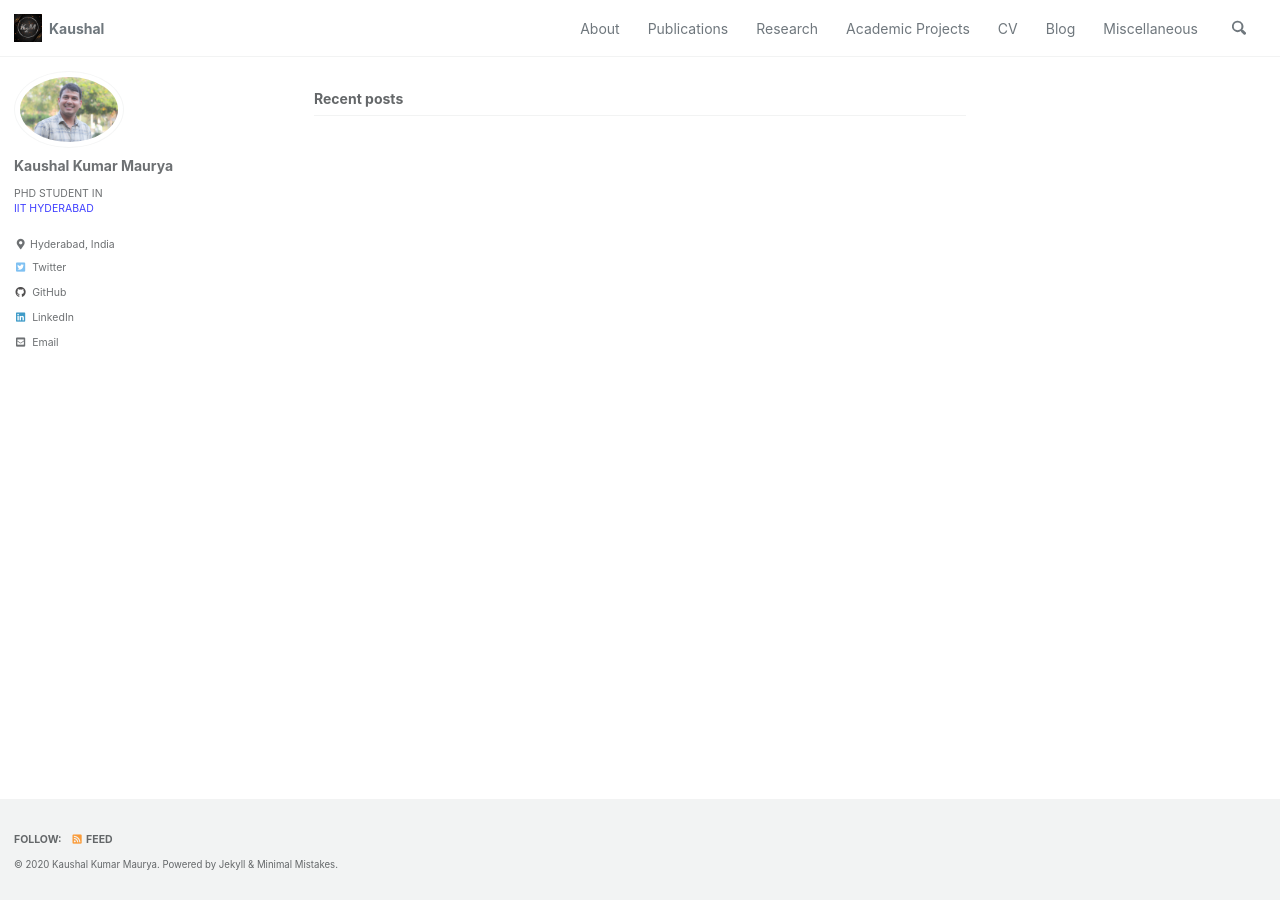
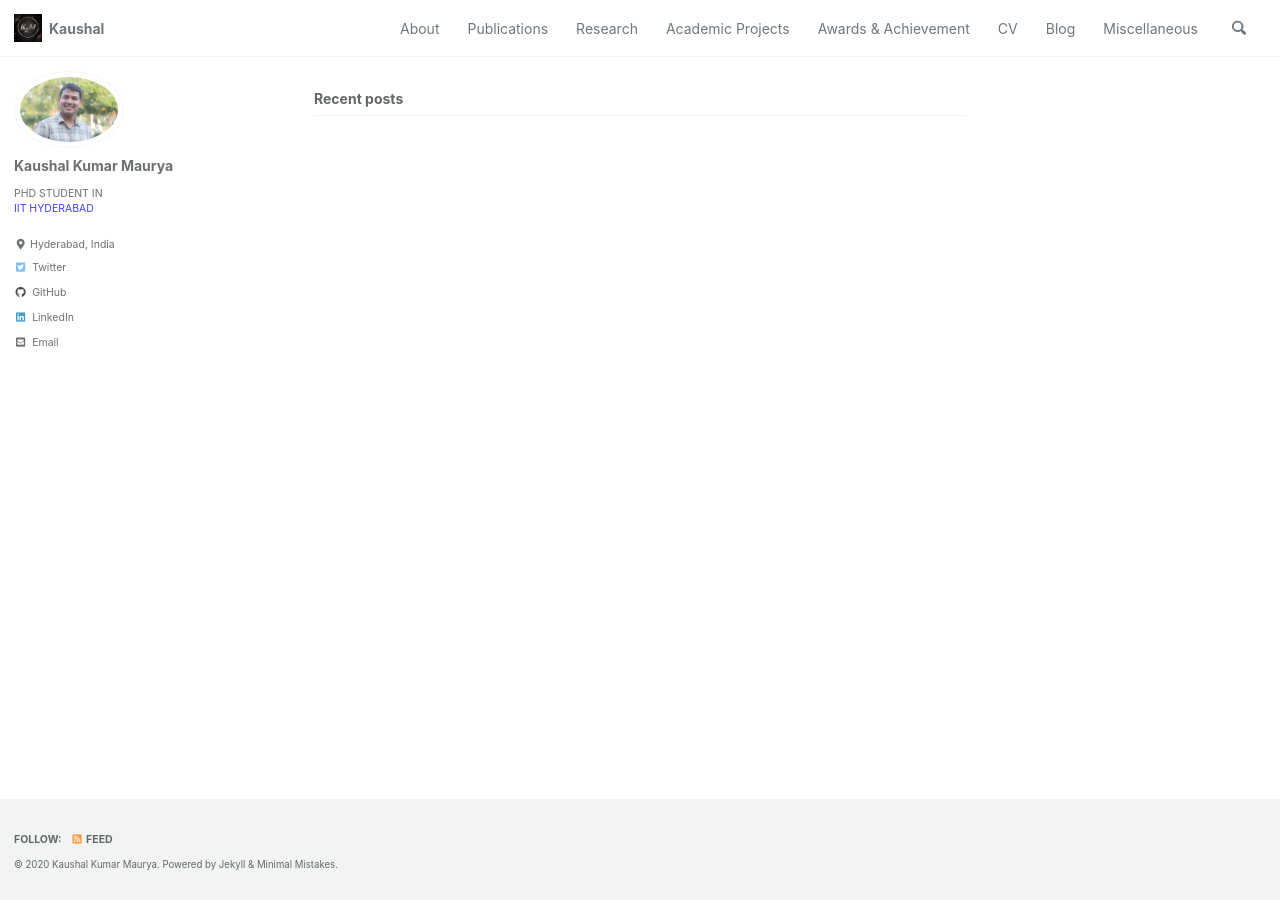
Before and after one commit to harshayelleni/harshayelleni.github.io, a Jekyll site: the page built from index.html, in a window 1280 px wide. Built offline with Jekyll 4.4.1, drawn with Linux system fonts in a browser that asks for light colours; cached includes are drawn as plain includes; the list of posts is cut into pages by our own code.

Commit message:
doing modifications

```diff
--- a/_data/navigation.yml
+++ b/_data/navigation.yml
@@ -8,6 +8,8 @@ main:
     url: /research/
   - title: "Academic Projects"
     url: /academic_projects/
+  - title: "Awards & Achievement"
+    url: /awards/
   - title: "CV"
     url: /cv/
   - title: "Blog"
--- /dev/null
+++ b/_pages/awards.md
@@ -0,0 +1,4 @@
+---
+title: "Awards & Achievement"
+permalink: /awards/
+---
```
